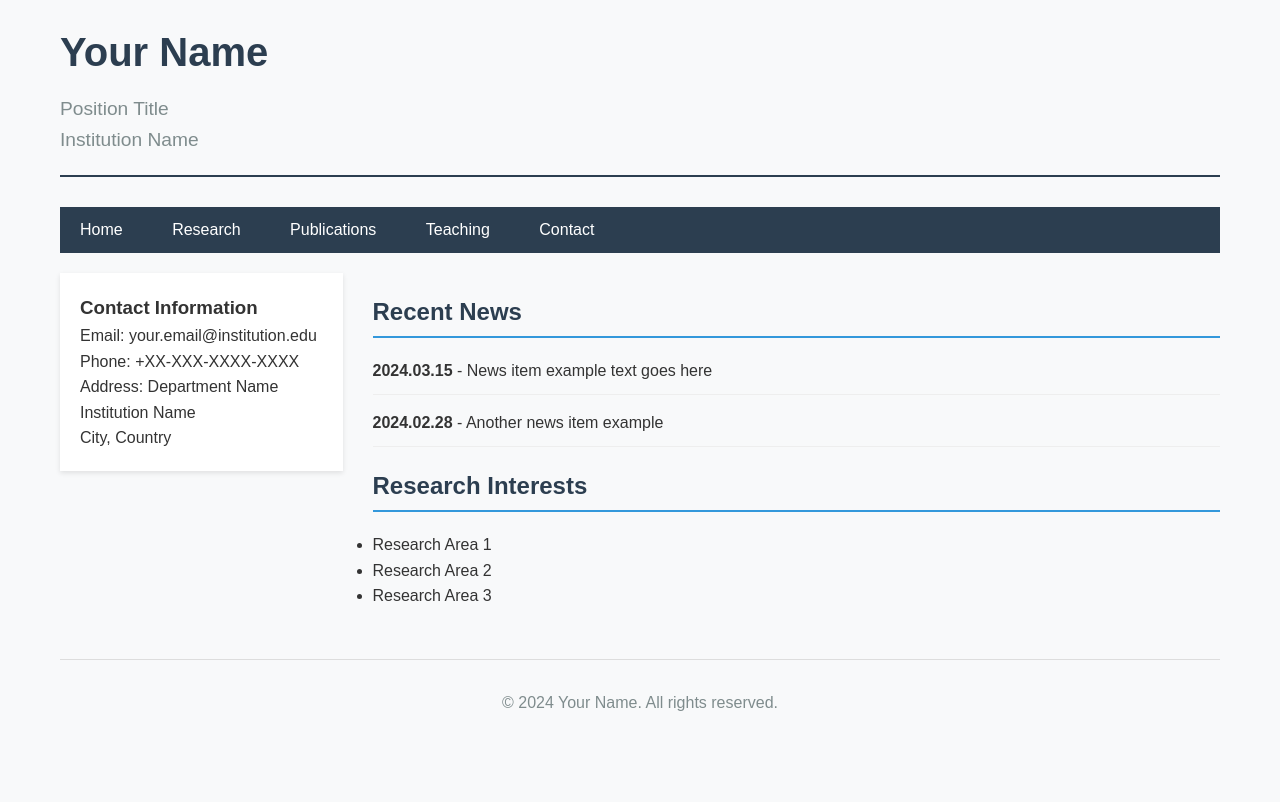
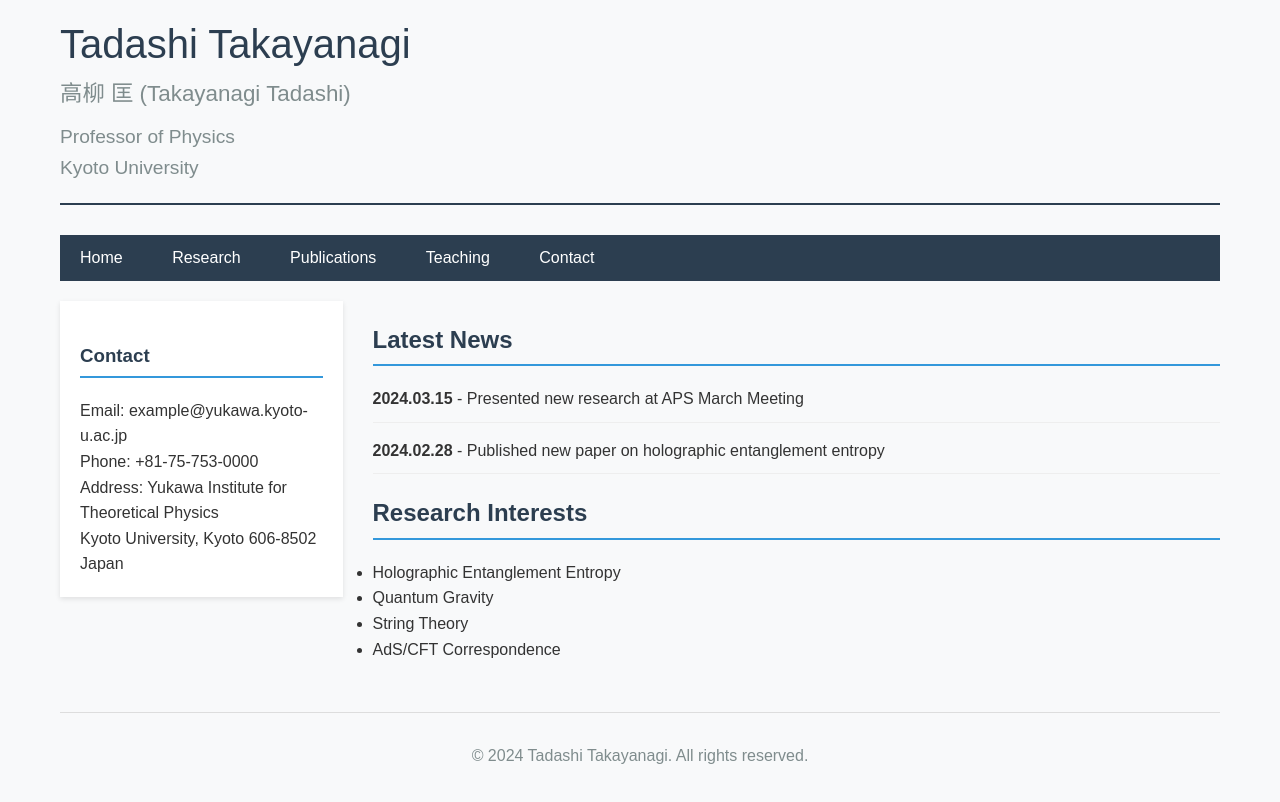
Before and after one commit to holmhe470/holmzee.github.io, a plain HTML site: page index.html in a window 1280 px wide. Drawn offline with Linux system fonts and the light colour scheme.

Commit message:
Update index.html

```diff
--- a/index.html
+++ b/index.html
@@ -1,9 +1,9 @@
 <!DOCTYPE html>
-<html lang="en">
+<html lang="zh">
 <head>
     <meta charset="UTF-8">
     <meta name="viewport" content="width=device-width, initial-scale=1.0">
-    <title>Academic Homepage Template</title>
+    <title>Academic Homepage</title>
     <style>
         * {
             margin: 0;
@@ -31,10 +31,23 @@
             padding-bottom: 20px;
         }
 
-        .name {
+        .name-container {
+            margin-bottom: 10px;
+        }
+
+        .official-name {
             font-size: 2.5em;
             color: #2c3e50;
-            margin-bottom: 10px;
+            display: block;
+            line-height: 1.2;
+        }
+
+        .chinese-name {
+            font-size: 1.4em;
+            color: #7f8c8d;
+            display: block;
+            margin-top: 8px;
+            font-family: 'SimHei', 'Microsoft YaHei', sans-serif;
         }
 
         .position {
@@ -110,9 +123,16 @@
             color: #7f8c8d;
         }
 
+        /* 响应式设计 */
         @media (max-width: 768px) {
             .main-content {
                 flex-direction: column;
+            }
+            .official-name {
+                font-size: 2em;
+            }
+            .chinese-name {
+                font-size: 1.2em;
             }
         }
     </style>
@@ -120,8 +140,11 @@
 <body>
     <div class="container">
         <header class="header">
-            <h1 class="name">Your Name</h1>
-            <p class="position">Position Title<br>Institution Name</p>
+            <div class="name-container">
+                <span class="official-name">Tadashi Takayanagi</span>
+                <span class="chinese-name">高柳 匡 (Takayanagi Tadashi)</span>
+            </div>
+            <p class="position">Professor of Physics<br>Kyoto University</p>
         </header>
 
         <nav class="nav-menu">
@@ -135,37 +158,38 @@
         <div class="main-content">
             <aside class="sidebar">
                 <div class="contact-info">
-                    <h3>Contact Information</h3>
-                    <p>Email: your.email@institution.edu<br>
-                    Phone: +XX-XXX-XXXX-XXXX<br>
-                    Address: Department Name<br>
-                    Institution Name<br>
-                    City, Country</p>
+                    <h3 class="section-title">Contact</h3>
+                    <p>Email: example@yukawa.kyoto-u.ac.jp<br>
+                    Phone: +81-75-753-0000<br>
+                    Address: Yukawa Institute for Theoretical Physics<br>
+                    Kyoto University, Kyoto 606-8502<br>
+                    Japan</p>
                 </div>
             </aside>
 
             <main class="content">
-                <h2 class="section-title">Recent News</h2>
+                <h2 class="section-title">Latest News</h2>
                 <ul class="news-list">
                     <li class="news-item">
-                        <strong>2024.03.15</strong> - News item example text goes here
+                        <strong>2024.03.15</strong> - Presented new research at APS March Meeting
                     </li>
                     <li class="news-item">
-                        <strong>2024.02.28</strong> - Another news item example
+                        <strong>2024.02.28</strong> - Published new paper on holographic entanglement entropy
                     </li>
                 </ul>
 
                 <h2 class="section-title">Research Interests</h2>
                 <ul>
-                    <li>Research Area 1</li>
-                    <li>Research Area 2</li>
-                    <li>Research Area 3</li>
+                    <li>Holographic Entanglement Entropy</li>
+                    <li>Quantum Gravity</li>
+                    <li>String Theory</li>
+                    <li>AdS/CFT Correspondence</li>
                 </ul>
             </main>
         </div>
 
         <footer>
-            <p>&copy; 2024 Your Name. All rights reserved.</p>
+            <p>&copy; 2024 Tadashi Takayanagi. All rights reserved.</p>
         </footer>
     </div>
 </body>
```
